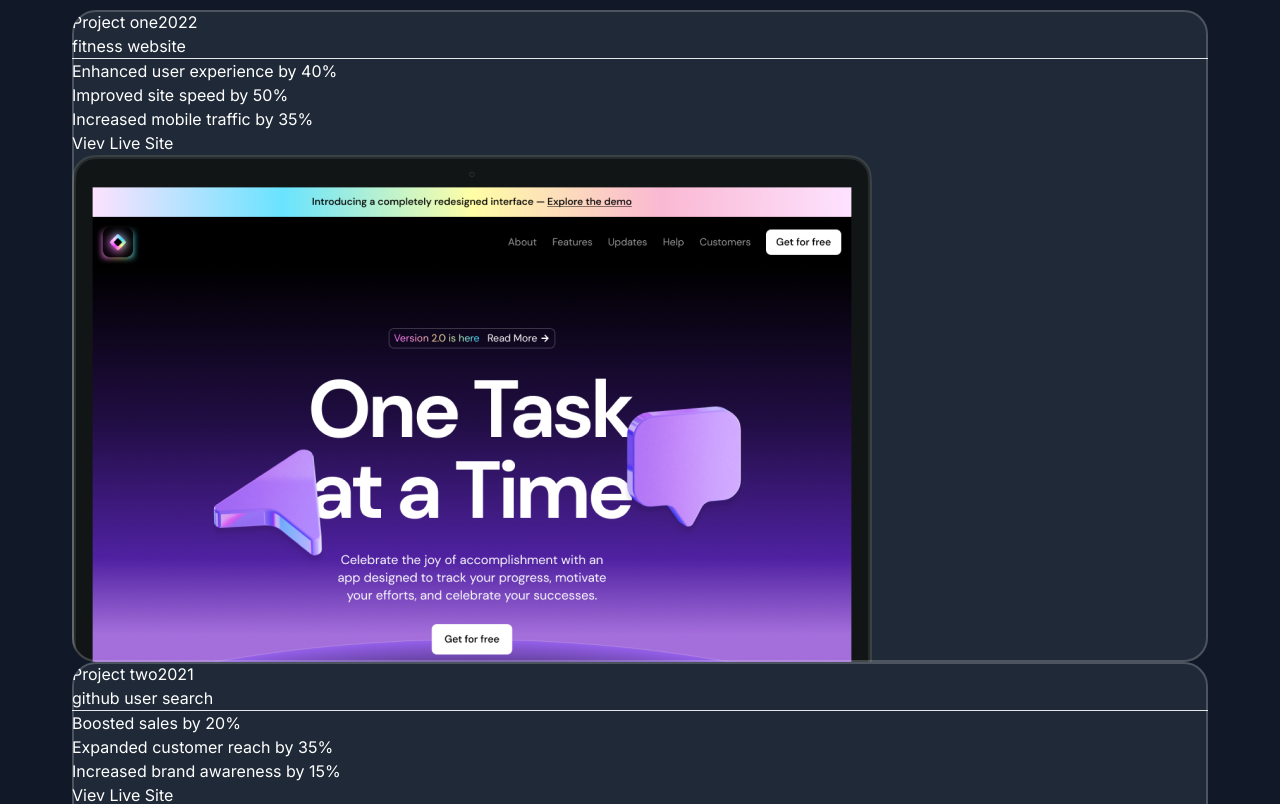
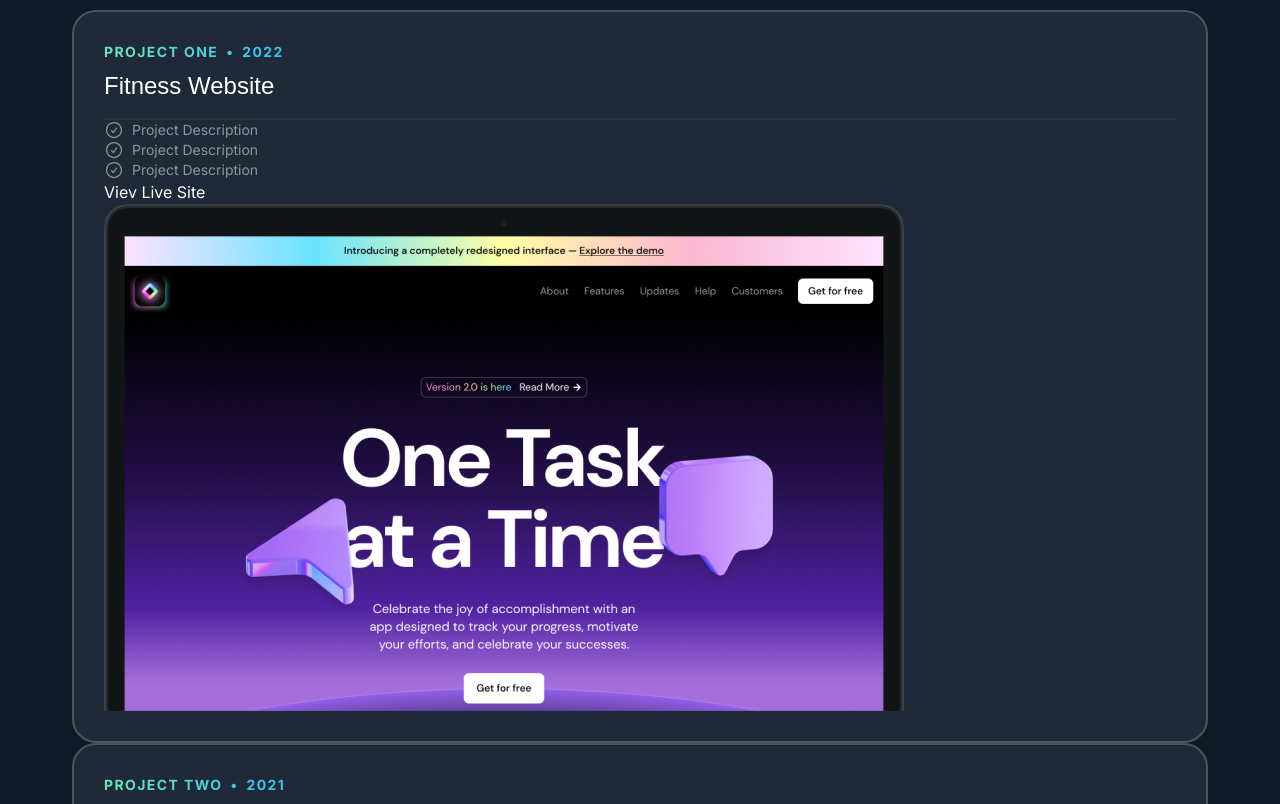
Before and after one commit to eziz-tajiev/Portfolio, a Next.js app: page / in a window 1280 px wide. Shown: the part 980-1784 px from the top of the page. Built offline with nearby package versions, Linux system fonts and the light colour scheme; a web font is replaced by a local one.

Commit message:
i ve started to style a ul of project section

```diff
--- a/src/sections/Projects.tsx
+++ b/src/sections/Projects.tsx
@@ -2,40 +2,41 @@ import darkSaasLandingPage from "@/assets/images/dark-saas-landing-page.png";
 import lightSaasLandingPage from "@/assets/images/light-saas-landing-page.png";
 import aiStartupLandingPage from "@/assets/images/ai-startup-landing-page.png";
 import Image from "next/image";
+import CheckIcon from "@/assets/icons/check-circle.svg"
 
 const portfolioProjects = [
   {
     company: "Project one",
     year: "2022",
-    title: "fitness website",
+    title: "Fitness Website",
     results: [
-      { title: "Enhanced user experience by 40%" },
-      { title: "Improved site speed by 50%" },
-      { title: "Increased mobile traffic by 35%" },
+      { title: "Project Description" },
+      { title: "Project Description" },
+      { title: "Project Description" },
     ],
     link: "fitgym",
     image: darkSaasLandingPage,
   },
   {
-    company: "Project two",
+    company: "Project Two",
     year: "2021",
-    title: "github user search",
+    title: "Github User Search",
     results: [
-      { title: "Boosted sales by 20%" },
-      { title: "Expanded customer reach by 35%" },
-      { title: "Increased brand awareness by 15%" },
+      { title: "Project Description" },
+      { title: "Project Description" },
+      { title: "Project Description" },
     ],
     link: "Github",
     image: lightSaasLandingPage,
   },
   {
-    company: "Project three",
+    company: "Project Three",
     year: "2023",
     title: "Nextjs Dashboard",
     results: [
-      { title: "Enhanced user experience by 40%" },
-      { title: "Improved site speed by 50%" },
-      { title: "Increased mobile traffic by 35%" },
+      { title: "Project Description" },
+      { title: "Project Description" },
+      { title: "Project Description" },
     ],
     link: "dashboard",
     image: aiStartupLandingPage,
@@ -54,18 +55,23 @@ export const ProjectsSection = () => {
         <div className="flex flex-col mt-10">
           {portfolioProjects.map((project) => (
             <div key={project.title}
-                className="bg-gray-800 rounded-3xl overflow-hidden outline outline-2 outline-white/20 -outline-offset-2">
-              <div>
-                <div>
+                className="bg-gray-800 rounded-3xl overflow-hidden outline outline-2 outline-white/20 -outline-offset-2 p-8">
+              <div className="flex">
+                <div className="bg-gradient-to-r from-emerald-300 to-sky-400 inline-flex gap-2 font-bold uppercase tracking-widest
+                text-sm text-transparent bg-clip-text">
                   <span>{project.company}</span>
+                  <span>&bull;</span>
                   <span>{project.year}</span>
                 </div>
               </div>
-              <h3>{project.title}</h3>
-              <hr />
+              <h3 className="font-serif text-2xl mt-2">{project.title}</h3>
+              <hr className="border-t-2 border-white/5 mt-4"/>
               <ul>
                 {project.results.map((result) =>
-                <li>{result.title}</li>
+                <li className="flex gap-2 text-sm text-white/50">
+                  <CheckIcon className="size-5" />
+                  <span>{result.title}</span>
+                </li>
               )}
               </ul>
               <a href="">
```
